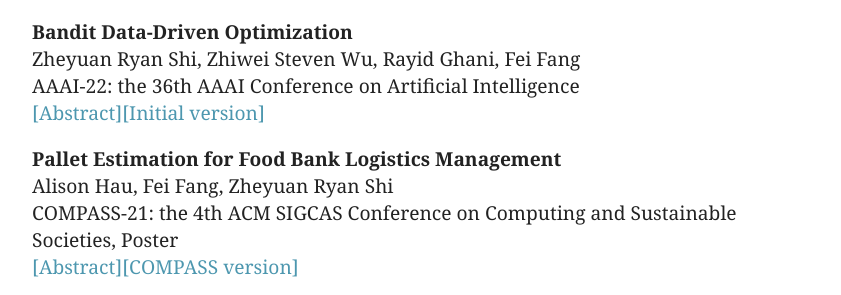
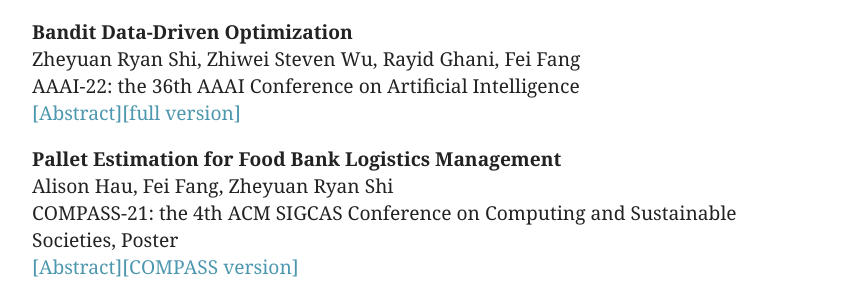
Before and after one commit to ryanzshi/ryanzshi.github.io, a Jekyll site: the page built from index.md, in a window 1280 px wide and 900 px high, scrolled down 381 px. Shown: the part 161-456 px from the top of the window, without its empty margins (116-957 px from the left). Built offline with Jekyll 4.4.1, drawn with Linux system fonts in a browser that asks for light colours.

Commit message:
Update index.md

```diff
--- a/index.md
+++ b/index.md
@@ -60,7 +60,7 @@
 <br>
 AAAI-22: the 36th AAAI Conference on Artificial Intelligence
 <br>
-<a id="abs-bandit-button" onclick="absCHF('abs-bandit')">[Abstract]</a>[[Initial version]](https://arxiv.org/abs/2008.11707)
+<a id="abs-bandit-button" onclick="absCHF('abs-bandit')">[Abstract]</a>[[full version]](https://arxiv.org/abs/2008.11707)
 <div id="abs-bandit" style="display:none;">
 <blockquote>The use of machine learning (ML) systems in real-world applications entails more than just a prediction algorithm. AI for social good applications, and many real-world ML tasks in general, feature an iterative process which joins prediction, optimization, and data acquisition happen in a loop. We introduce bandit data-driven optimization, the first iterative prediction-prescription framework to formally analyze this practical routine. Bandit data-driven optimization combines the advantages of online bandit learning and offline predictive analytics in an integrated framework. It offers a flexible setup to reason about unmodeled policy objectives and unforeseen consequences. We propose PROOF, the first algorithm for this framework and show that it achieves no-regret. Using numerical simulations, we show that PROOF achieves superior performance over existing baseline.</blockquote>
 </div>
```
